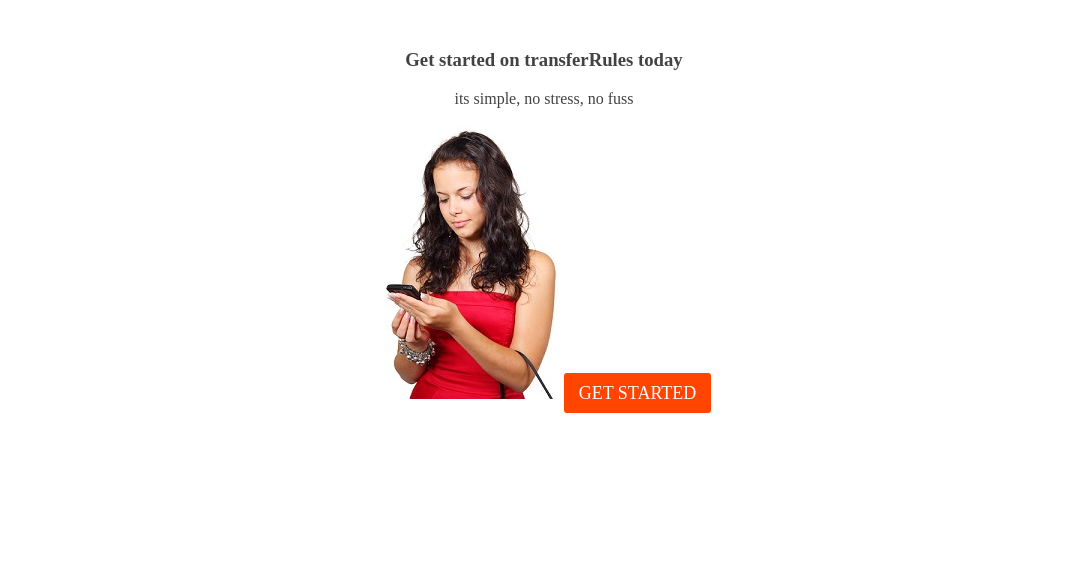
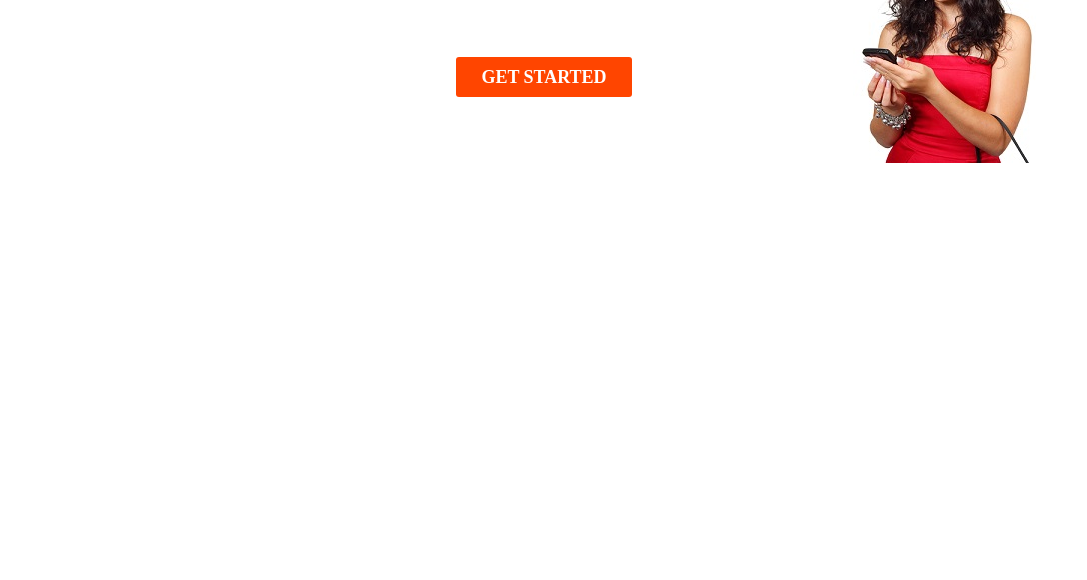
Before and after one commit to Promxyl/Integral, a plain HTML site: page index.html in a window 1280 px wide. Shown: the part 847-1427 px from the top of the page, without its empty margins (96-1183 px from the left). After the commit the page ends 1105 px from the top, so only its background shows below. Drawn offline with Linux system fonts and the light colour scheme.

Commit message:
update html

```diff
--- a/css/style.css
+++ b/css/style.css
@@ -1,5 +1,5 @@
 body{
-    margin:200px;
+    margin:5% 10%;
 }
 .sponsor{
 background-color: #424242;
@@ -26,20 +26,31 @@
     background-color: white;
     color: #424242;
     text-align: center;
-    height:300px;
+    height:250px;
     padding: 50px;
     }
     .transfer p{
-
+            font-family: 'Raleway', sans-serif;
+           font-size: 20px;
+           margin-bottom:70px;
+          font-style: italic;
+           padding:0 100px;
     }
     .transfer img{
-        margin-left: auto;
+        margin-right: -800px;
+        margin-top: -200px;
     }
     .button{
         background-color: orangered;
-        padding: 10px 15px;
+        padding: 10px 25px;
         border-radius: 3px;
         color:white;
-        font-weight: lighter;
+        font-weight: bold;
         font-size:18px;
     }
+    .footer{
+        width: 186px;
+        height: 31px;
+
+        background-color: #4F4F4F;
+    }
--- a/index.html
+++ b/index.html
@@ -31,7 +31,7 @@
     the best come out of the lot and start the second phase of the  internship
     where the tasks get increasingly harder.</p>
 
-    <!new block>
+    <!this block uses the sponsor class>
     <div class="sponsor">
    <h1> OUR SPONSORS</h1>
    <p> We are not alone. Transfer rules is funded and adviced by top venture
@@ -46,13 +46,17 @@
         <img class="imgbox" src="image/flutter.jpg" alt="Flutter Wave's logo">
     </div>
 
-<!new block>
+<!this block uses the css class transfer>
 <div class="transfer">
-<h3> Get started on transferRules today</h3>
-<p>its simple, no stress, no fuss</p>
+    <h1> Get started on TransferRules today</h1>
+    <p>Its simple, no stress, no fuss!</p>
+
+<! this uses a class button for the color and border radius>
+<span class="button">GET STARTED</span> <br>
 <img src="image/lady.jpg" alt="Lady with phone" width="183px" height="275px">
-<!button>
-<span class="button">GET STARTED</span>
+</div>
+<div class="row">
+
 </div>
 <! new colomn black header, greay body>
 
```
